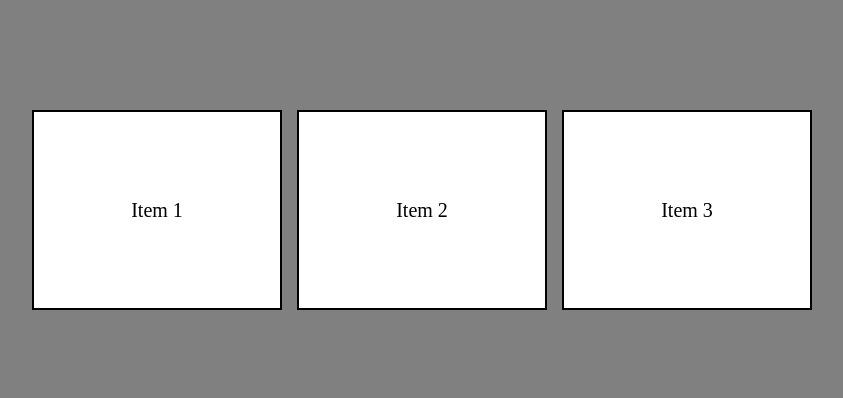
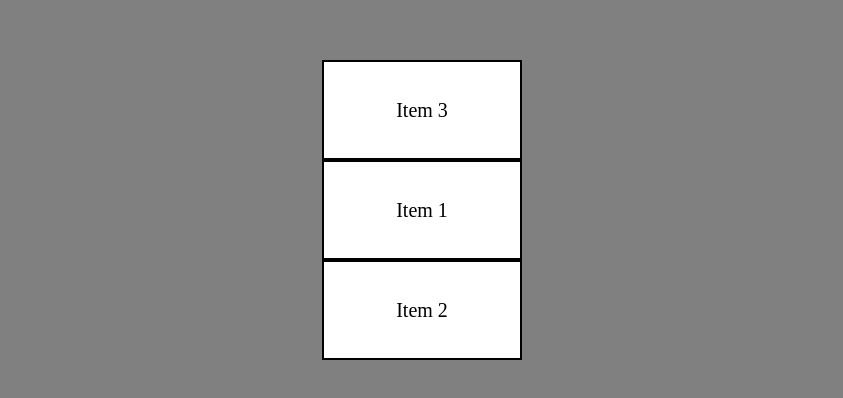
Before and after one commit to luanafernanda/css-flex-box, a plain HTML site: page index.html in a window 1280 px wide. Shown: the part 190-588 px from the top of the page, without its empty margins (218-1061 px from the left). Drawn offline with Linux system fonts and the light colour scheme.

Commit message:
inclusão de flex-itens

```diff
--- a/index.html
+++ b/index.html
@@ -9,9 +9,9 @@
   </head>
   <body>
     <div class="container">
-      <div class="item"><p>Item 1</p></div>
-      <div class="item"><p>Item 2</p></div>
-      <div class="item"><p>Item 3</p></div>
+      <div class="item item1"><p>Item 1</p></div>
+      <div class="item item2"><p>Item 2</p></div>
+      <div class="item item3"><p>Item 3</p></div>
     </div>
   </body>
 </html>
--- a/style.css
+++ b/style.css
@@ -11,12 +11,13 @@
   gap: 0px 15px; /*gap: espaçamento entre os itens. 0px(coluna) 0px(row)*/
   justify-content: center;
   align-items: center; /*posição na vertical*/
-  flex-wrap: wrap; /*wrap: quebra*/
+  flex-direction: column;
+  /*flex-wrap: wrap; /*wrap: quebra*/
 }
 
 .item {
-  width: 250px;
-  height: 200px;
+  width: 200px;
+  height: 100px;
   border: 2px solid black;
   background-color: white;
   font-size: 20px;
@@ -24,3 +25,21 @@
   justify-content: center;
   align-items: center;
 }
+
+.item1 {
+  order: 2;
+}
+
+.item2 {
+  order: 3;
+}
+
+.item3 {
+  order: 1;
+}
+
+@media (max-width: 390px) {
+  .item2 {
+    flex: 1 0 620px;
+  }
+}
```
